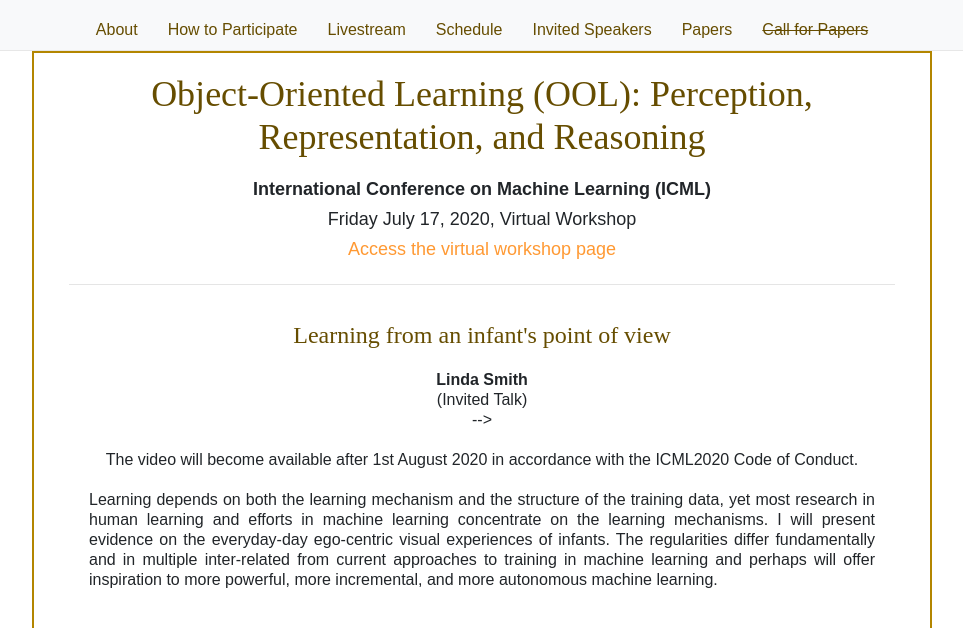
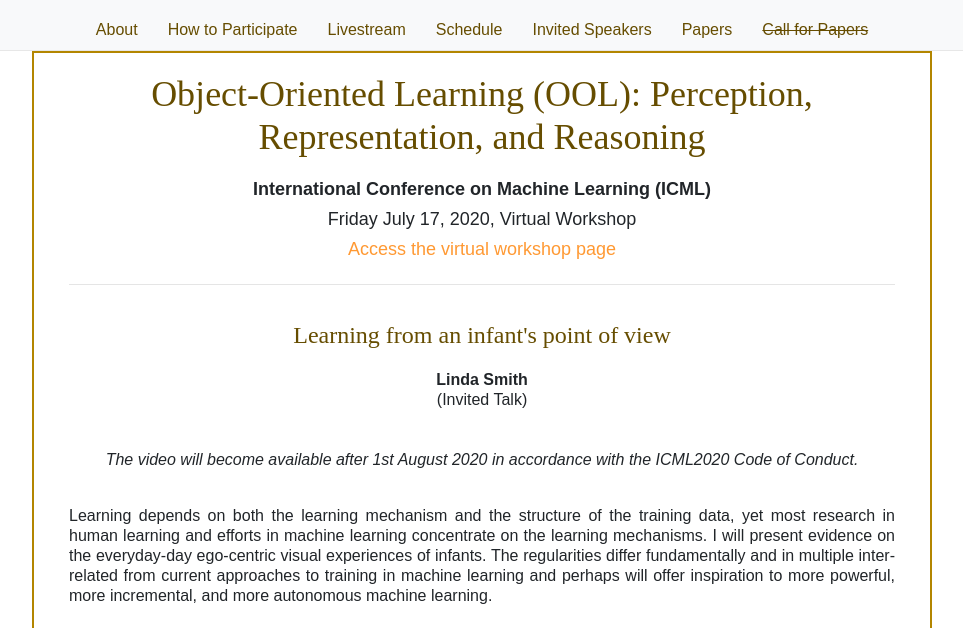
Before and after one commit to oolworkshop/oolworkshop.github.io, a Jekyll site: the page built from program/ool_39.html, in a window 1280 px wide. Shown: the top 628 px of the page, without its empty margins (158-1121 px from the left). Built offline with Jekyll 4.4.1, drawn with Linux system fonts in a browser that asks for light colours; nearby versions of some CDN libraries; grey boxes are pictures that could not be loaded.

Commit message:
Remove rocket.chat on invited talks and fix layout

```diff
--- a/_layouts/paper.html
+++ b/_layouts/paper.html
@@ -12,17 +12,6 @@
 	<ul>
 		<li><b>{{ page.authors }}</b></li>
 		<li>
-<!--		<span>-->
-<!--			{% if page.track == "blue_sky" %}-->
-<!--			Blue Sky Ideas Track-->
-<!--			{% elsif page.track == "research" %}-->
-<!--			Research Track-->
-<!--			{% elsif page.track == "invited" %}-->
-<!--			Invited Talk-->
-<!--			{% elsif page.track == "opening" %}-->
-<!--			Opening Remarks-->
-<!--			{% endif %}-->
-<!--		</span>-->
 		{% if page.track == "invited" %}
 		<span> (Invited Talk)</span>
 		{% elsif page.kind == "oral" %}
@@ -31,7 +20,7 @@
 		<span> (Spotlight)</span>
 		{% endif %}
 		</li>
-		<li>
+
 		{% if page.session_id > 0 %}
 		<li>
 		{% if page.camera_ready %}
@@ -50,24 +39,19 @@
 		<span> · </span>
 		<span><a href="https://iclr.cc/virtual/workshops_4.html" target="_blank">Password</a></span>
 		{% endif %}
-<!--		{% if page.kind == "oral" %}-->
-<!--		<span> · </span>-->
-<!--		<span><a href="/slides/BAICS_{{ page.id }}.pdf" target="_blank">Slides</a></span>-->
-<!--		{% endif %}-->
-<!--		</li>-->
-<!--		{% endif %}-->
+		</li>
+		{% endif %}
+	</ul>
+</div>
+</div>
 
-<!--		{% if page.track == "invited" or page.track == "opening" %}-->
-<!--		<li>-->
-<!--		<span><a href="/slides/BAICS_{{ page.id }}.pdf" target="_blank">Slides</a></span>-->
-<!--		</li>-->
-<!--		{% endif %}-->
-        <li></br>
 {% if page.kind == "poster" %}
-            <div style="position: relative; padding-bottom: 56.25%; height: 0;">
+    <div class="row justify-content-center" style="position: relative; padding-bottom: 56.25%; height: 0;">
       <iframe style="position: absolute; top: 0; left: 0; width: 100%; height: 100%;" width="560" height="350" src={{ page.youtube_url | replace: "youtu.be", "www.youtube.com/embed" }} frameborder="0" allow="accelerometer; autoplay; encrypted-media; gyroscope; picture-in-picture" allowfullscreen></iframe>
-            </div></br>
-            <span><a href="{{ page.video_file_url }}" target="_blank">Downloadable Video File</a></span>
+    </div>
+    <div class="row justify-content-center">
+    	<p><a href="{{ page.video_file_url }}" target="_blank">Downloadable Video File</a></p>
+    </div>
   {% elsif page.kind == "oral" or page.kind == "spotlight" %}
   {% assign today_date = 'now' | date: '%s' %}
   {% assign publish_date = "August 1, 2020" | date: '%s' %}
@@ -92,28 +76,18 @@
         <iframe style="position: absolute; top: 0; left: 0; width: 100%; height: 100%;" width="560" height="350" src="https://slideslive.com/{{ page.slides_live_id }}" frameborder="0"></iframe>
     </div>
   {% else %}
-          <div>
-            <span>The video will become available after 1st August 2020 in accordance with the ICML2020 Code of Conduct.</span>
+  <div class="row justify-content-center">
+    <p><i>The video will become available after 1st August 2020 in accordance with the ICML2020 Code of Conduct.</i></p>
   </div>
   {% endif %}
   {% endif %}
-        </li>
-		<li></br>
-		<span> <p align=justify>{{ page.abstract }} </p> </span>
-		</li>
-	</ul>
-  </div>
+
+<div class="row justify-content-center">
+<p align=justify>{{ page.abstract }} </p>
 </div>
 
-<!--  Rocket Chat -->
+{% if page.track == "research" %}
 <div class="row justify-content-center">
-<!--  <div class="col">-->
-<!--	{% if layout.chat %}-->
-<!--    <div class="rocket">-->
       <iframe frameborder="0" src="https://icml-rocketchat.meteorapp.com/channel/{{ page.rocket_id }}?layout=embedded" width="100%" height="680px"></iframe>
-<!--    </div>-->
-<!--    {% else %}-->
-<!--    <div class="text-center"><i>Chat coming soon!</i></div>-->
-<!--	{% endif %}-->
-<!--  </div>-->
 </div>
+{% endif %}
```
Lines whose indentation alone changed are shown as unchanged.
